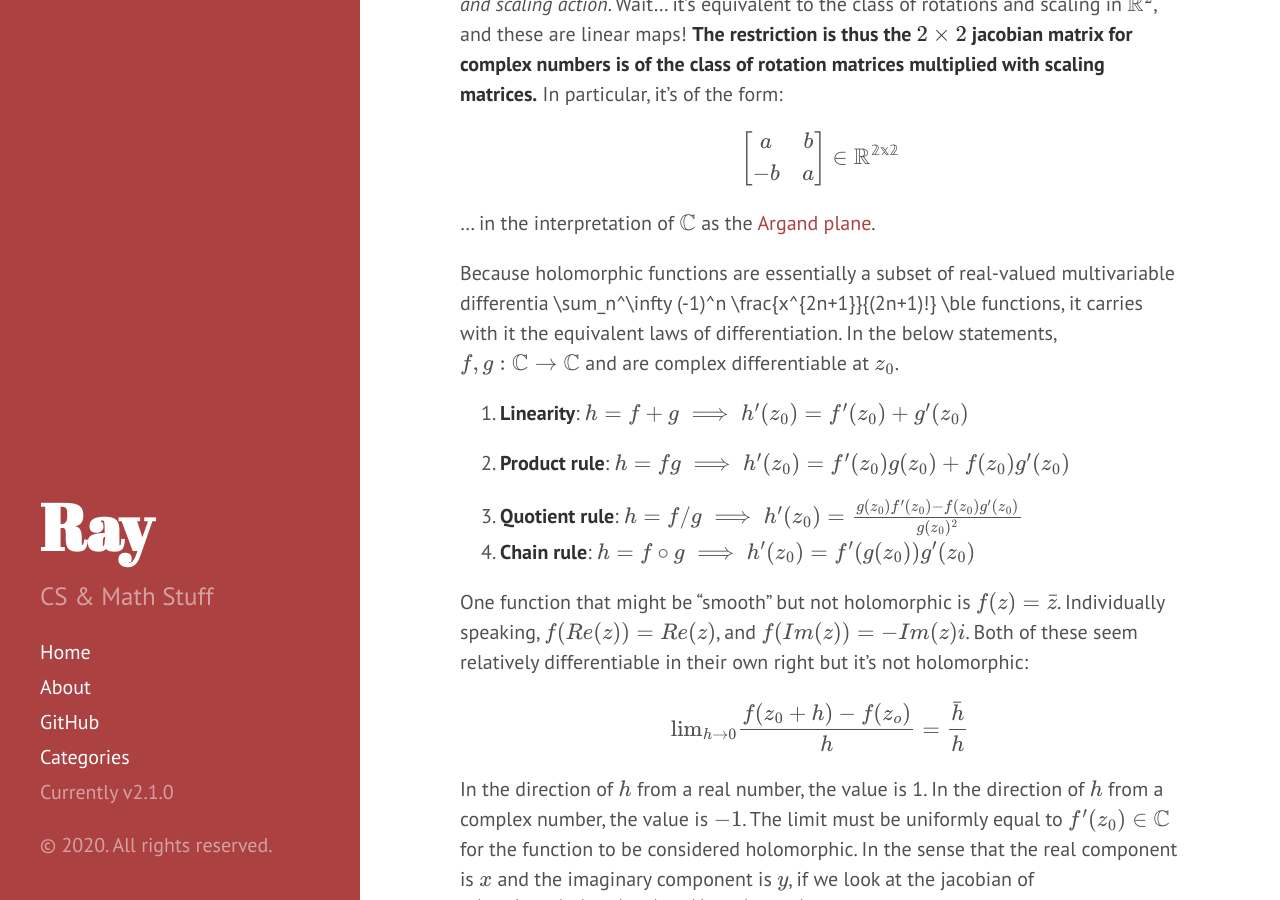
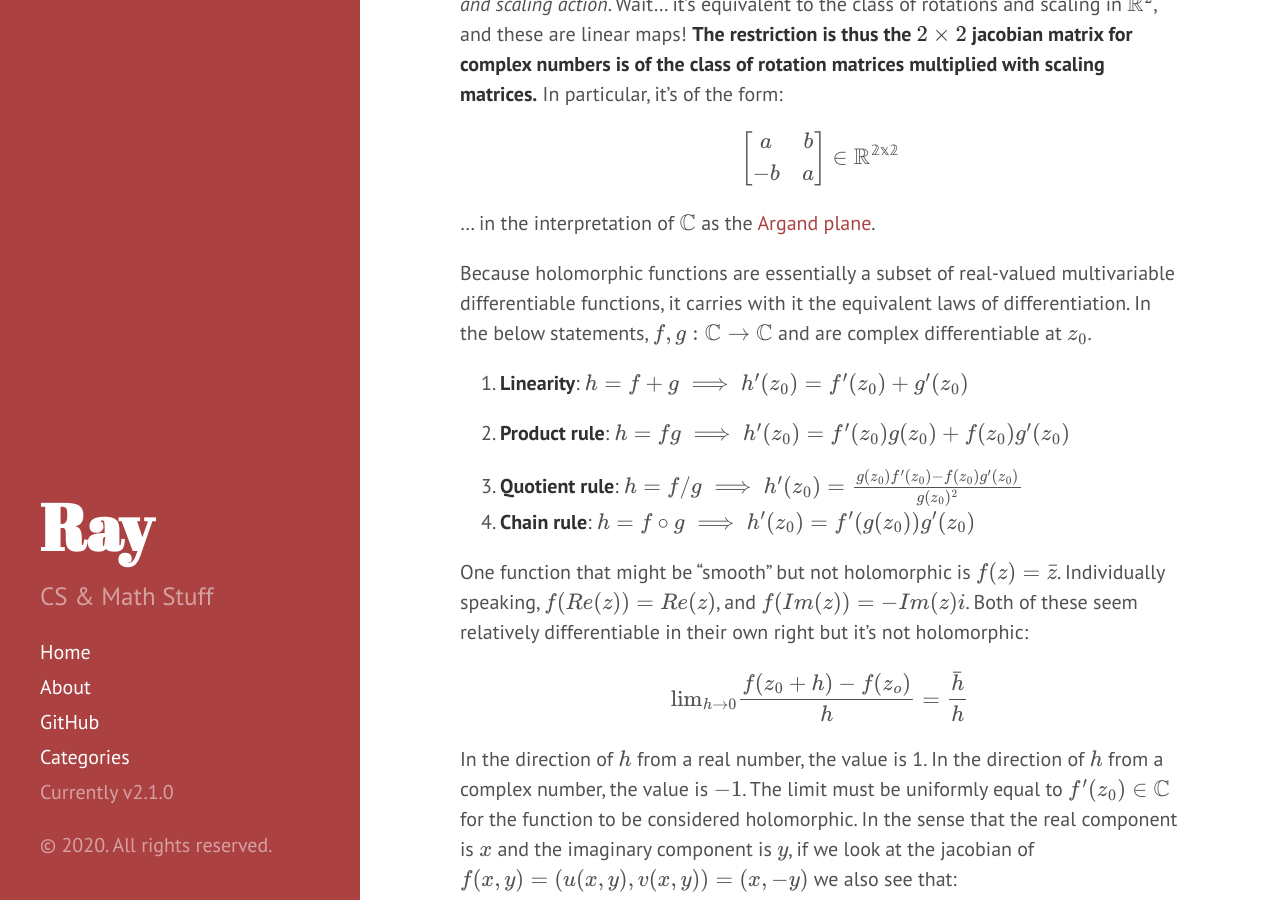
Before and after one commit to OneRaynyDay/oneraynyday.github.io, a Jekyll site: the page built from _posts/2020-10-07-Complex-Analysis-1.md, in a window 1280 px wide and 900 px high, scrolled down 2492 px. Built offline with Jekyll 4.4.1, drawn with Linux system fonts in a browser that asks for light colours; formulas are drawn with MathJax 3.

Commit message:
one more

```diff
--- a/_posts/2020-10-07-Complex-Analysis-1.md
+++ b/_posts/2020-10-07-Complex-Analysis-1.md
@@ -69,7 +69,7 @@ $$
 
 ... in the interpretation of $\mathbb{C}$ as the [Argand plane](https://en.wikipedia.org/wiki/Complex_plane#Argand_diagram).
 
-Because holomorphic functions are essentially a subset of real-valued multivariable differentia \sum_n^\infty (-1)^n \frac{x^{2n+1}}{(2n+1)!} \\ble functions, it carries with it the equivalent laws of differentiation. In the below statements, $f, g: \mathbb{C} \to \mathbb{C}$ and are complex differentiable at $z_0$.
+Because holomorphic functions are essentially a subset of real-valued multivariable differentiable functions, it carries with it the equivalent laws of differentiation. In the below statements, $f, g: \mathbb{C} \to \mathbb{C}$ and are complex differentiable at $z_0$.
 
 1. **Linearity**: $h = f+g \implies h'(z_0) = f'(z_0) + g'(z_0)$
 
```
